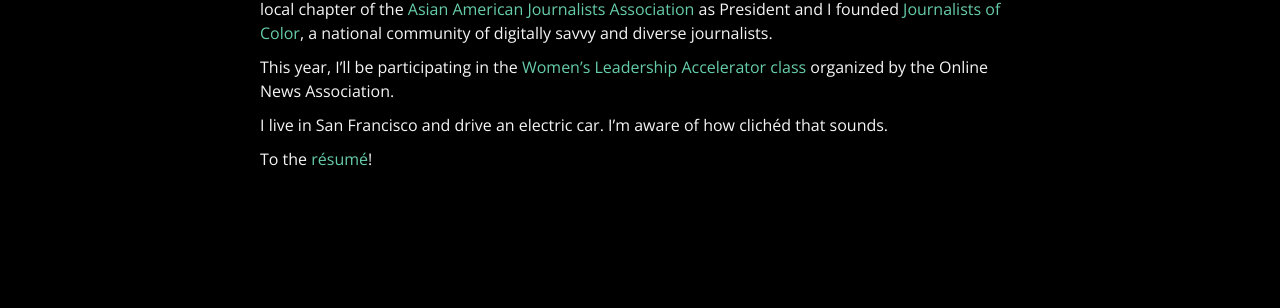
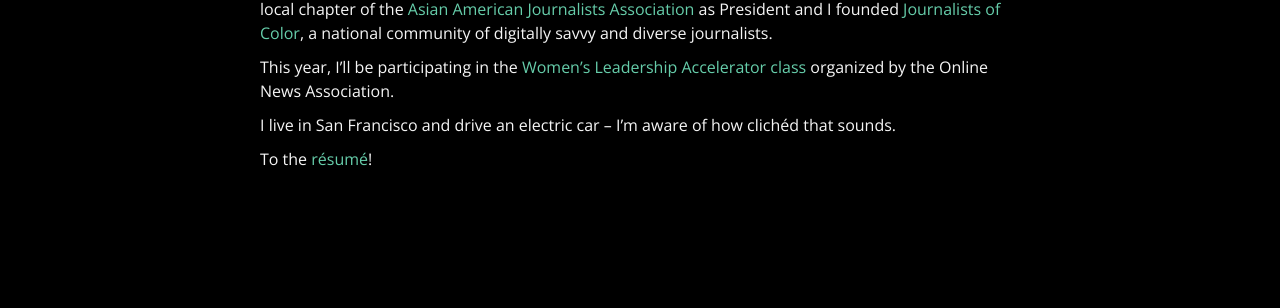
Before and after one commit to juliachanb/juliachanb.github.io, a Jekyll site: the page built from pages/about.md, in a window 1280 px wide. Shown: the part 310-618 px from the top of the page. Built offline with Jekyll 4.4.1, drawn with Linux system fonts in a browser that asks for light colours; nearby versions of some CDN libraries; some web fonts are replaced.

Commit message:
added n dash

```diff
--- a/pages/about.md
+++ b/pages/about.md
@@ -14,6 +14,6 @@
 
 This year, I’ll be participating in the [Women’s Leadership Accelerator class](https://journalists.org/programs/womens-leadership-accelerator/2017-class/) organized by the Online News Association.
 
-I live in San Francisco and drive an electric car. I’m aware of how clichéd that sounds.
+I live in San Francisco and drive an electric car – I’m aware of how clichéd that sounds.
 
 To the [résumé](/resume/)!
```
